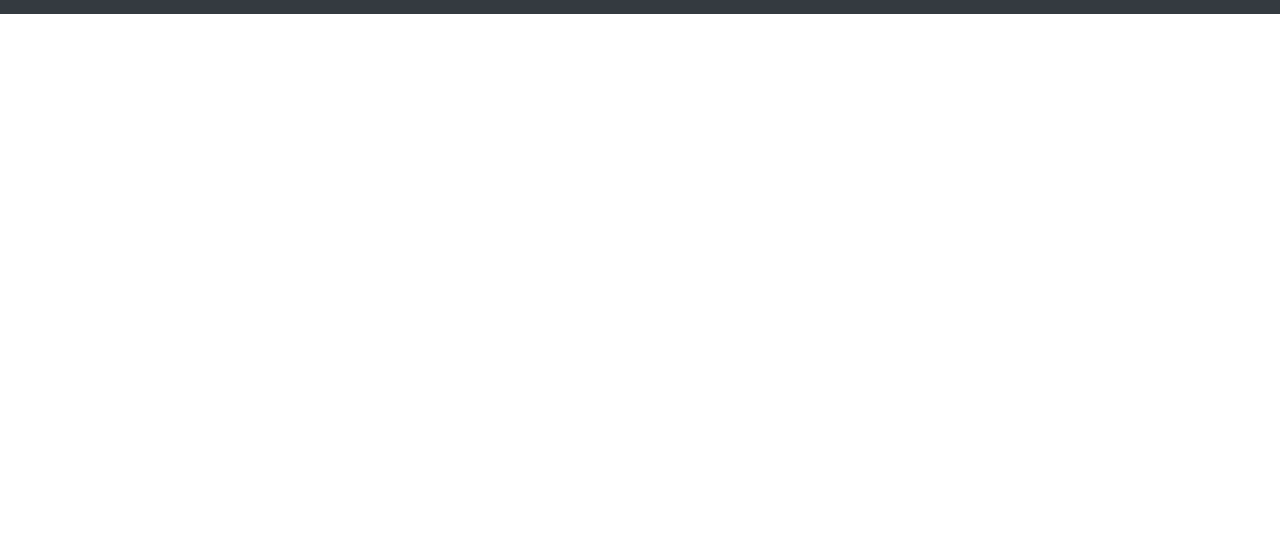
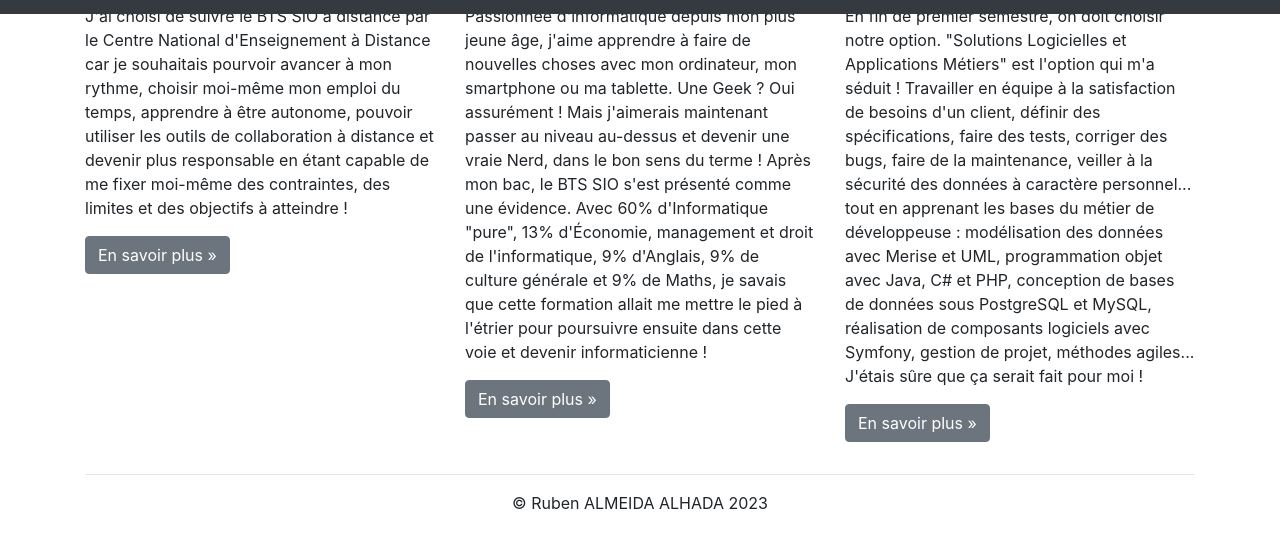
Before and after one commit to Ralh19/PortfolioAmelia-SIO-1, a plain HTML site: page index.html in a window 1280 px wide. Shown: the part 42-590 px from the top of the page. Drawn offline with nearby package versions, Linux system fonts and the light colour scheme.

Commit message:
Pied de page créer Task #2 - Ajouter un pied de page

```diff
--- a/index.html
+++ b/index.html
@@ -129,7 +129,60 @@
                 </div>
             </div>
         </nav>
+        <footer>
+            <div class="container">
+                <div class="row">
+                    <div class="col-lg-4">
+                        <h2>Étudiante du CNED</h2>
+                        <p>J'ai choisi de suivre le BTS SIO à distance par le Centre National
+                            d'Enseignement à Distance car je souhaitais pourvoir avancer à mon rythme,
+                            choisir moi-même mon emploi du temps, apprendre à être autonome, pouvoir
+                            utiliser les outils de collaboration à distance et devenir plus responsable en
+                            étant capable de me fixer moi-même des contraintes, des limites et des
+                            objectifs à atteindre !
+                        </p>
+                        <p><a class="btn btn-secondary" href="http://www.cned.fr" target="_blank"
+                              role="button">En savoir plus »</a>
+                        </p>
+                    </div>
+                    <div class="col-lg-4">
+                        <h2>Le BTS SIO</h2>
+                        <p>Passionnée d'informatique depuis mon plus jeune âge, j'aime apprendre à faire
+                            de nouvelles choses avec mon ordinateur, mon smartphone ou ma tablette. Une
+                            Geek ? Oui assurément ! Mais j'aimerais maintenant passer au niveau au-dessus
+                            et devenir une vraie Nerd, dans le bon sens du terme ! Après mon bac, le BTS
+                            SIO s'est présenté comme une évidence. Avec 60% d'Informatique "pure", 13%
+                            d'Économie, management et droit de l'informatique, 9% d'Anglais, 9% de culture
+                            générale et 9% de Maths, je savais que cette formation allait me mettre le
+                            pied à l'étrier pour poursuivre ensuite dans cette voie et devenir
+                            informaticienne !
+                        </p>
+                        <p><a class="btn btn-secondary" href="https://fr.wikipedia.org/wiki/Brevet_de_technicien_supérieur_-_Services_informatiques_aux_organisations" target="_blank"
+                              role="button">En savoir plus »</a>
+                        </p>
+                    </div>
+                    <div class="col-lg-4">
+                        <h2>Option B SLAM</h2>
+                        <p>En fin de premier semestre, on doit choisir notre option. "Solutions
+                            Logicielles et Applications Métiers" est l'option qui m'a séduit&nbsp;!
+                            Travailler en équipe à la satisfaction de besoins d'un client, définir des
+                            spécifications, faire des tests, corriger des bugs, faire de la maintenance,
+                            veiller à la sécurité des données à caractère personnel... tout en apprenant
+                            les bases du métier de développeuse : modélisation des données
+                            avec Merise et UML, programmation objet avec Java, C# et PHP, conception
+                            de bases de données sous PostgreSQL et MySQL, réalisation de
+                            composants logiciels avec Symfony, gestion de projet, méthodes agiles...
+                            J'étais sûre que ça serait fait pour moi !
+                        </p>
+                        <p><a class="btn btn-secondary" href="https://www.onisep.fr/Ressources/Univers-Formation/Formations/Post-bac/bts-services-informatiques-aux-organisations-option-b-solutions-logicielles-et-applications-metiers" target="_blank"
+                              role="button">En savoir plus »</a>
+                        </p>
+                    </div>
+                </div>
 
-
+                <hr>
+                <p class="text-center" id="copyright">© Ruben ALMEIDA ALHADA 2023</p>
+            </div>
+        </footer>
     </body>
 </html>
```
